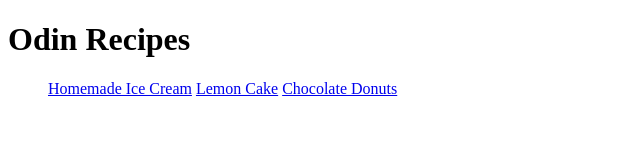
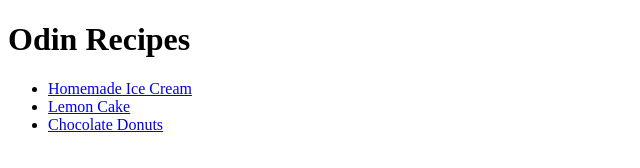
Before and after one commit to BrittWalt/odin-recipes, a plain HTML site: page index.html in a window 1280 px wide. Shown: the whole page, without its empty margins (0-640 px from the left). Drawn offline with Linux system fonts and the light colour scheme.

Commit message:
Add list tags to homepage
Adding the list tags make the items appear in an list, making the
text more readable

```diff
--- a/index.html
+++ b/index.html
@@ -8,9 +8,9 @@
 <body>
    <h1>Odin Recipes</h1>
    <ul>
-      <a href="recipes/ice-cream.html">Homemade Ice Cream</a>
-      <a href="recipes/cake.html">Lemon Cake</a>
-      <a href="recipes/donut.html">Chocolate Donuts</a>
+      <li><a href="recipes/ice-cream.html">Homemade Ice Cream</a></li>
+      <li><a href="recipes/cake.html">Lemon Cake</a></li>
+      <li><a href="recipes/donut.html">Chocolate Donuts</a></li>
    </ul>
 </body>
 </html>
```
